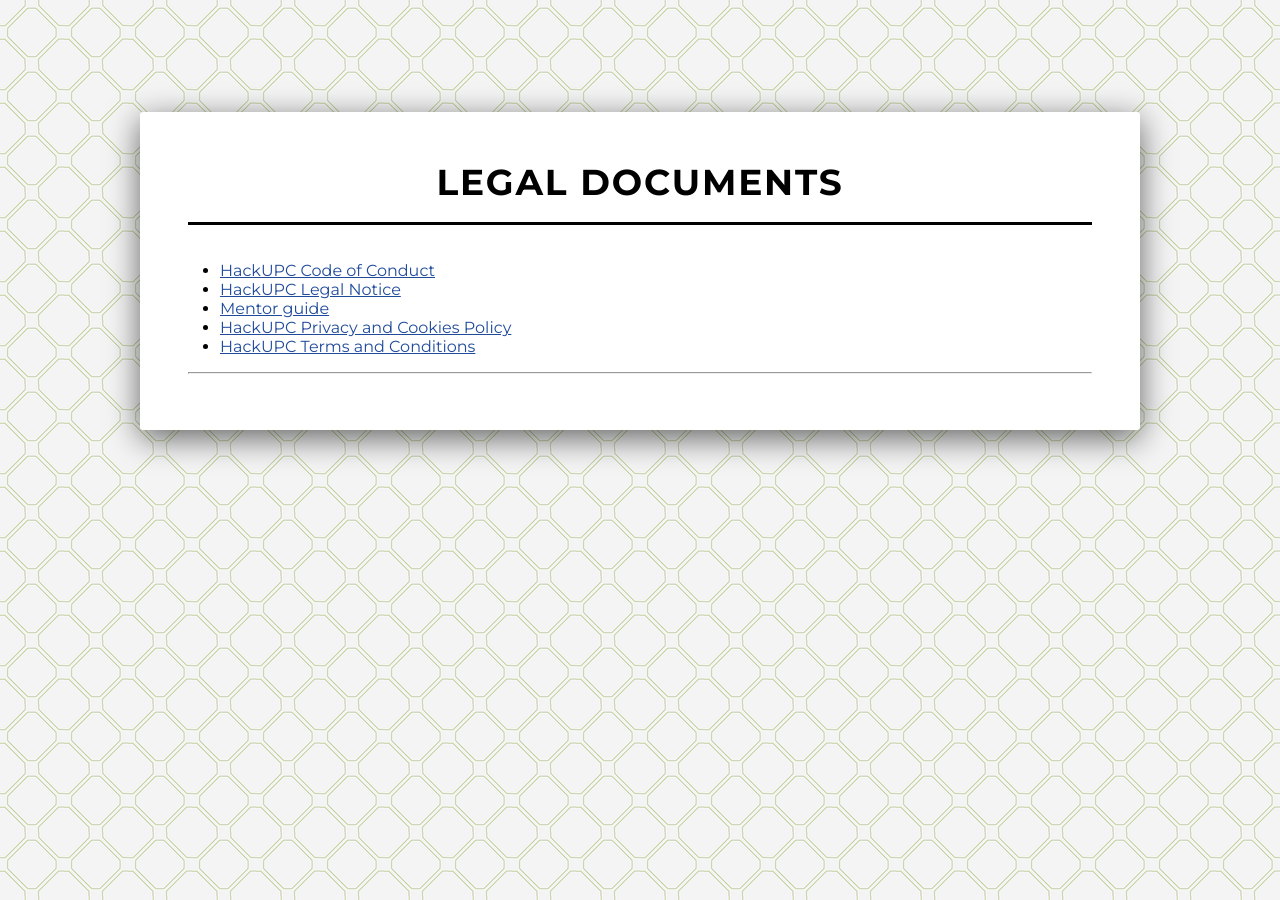
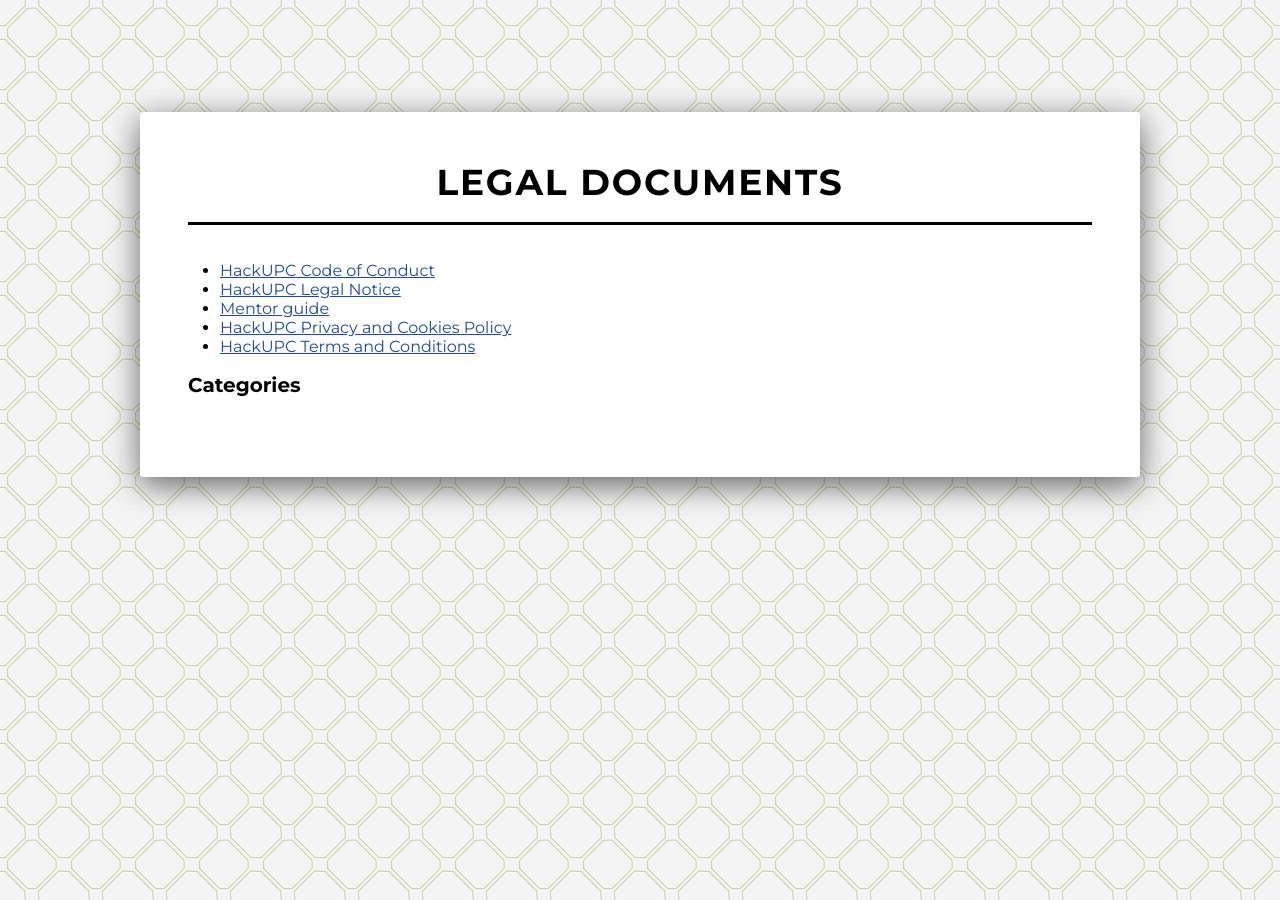
Before and after one commit to hackupc/legal-page, a Jekyll site: the page built from index.html, in a window 1280 px wide. Built offline with Jekyll 4.4.1, drawn with Linux system fonts in a browser that asks for light colours.

Commit message:
categories

```diff
--- a/index.html
+++ b/index.html
@@ -13,26 +13,33 @@
   {% endfor %}
 </ul>
 
-<div class="tags-expo">
-  <div class="tags-expo-list">
-    {% for tag in site.categories %}
-    <a href="#{{ tag[0] | slugify }}" class="post-tag">{{ tag[0] }}</a>
+<h2>Categories</h2>
+<ul>
+{% assign categories_list = site.categories %}
+  {% if categories_list.first[0] == null %}
+    {% for category in categories_list %}
+      <li><a href="#{{ category | downcase | downcase | url_escape | strip | replace: ' ', '-' }}">{{ category | camelcase }} ({{ site.tags[category].size }})</a></li>
     {% endfor %}
-  </div>
-  <hr/>
-  <div class="tags-expo-section">
-    {% for tag in site.categories %}
-    <h2 id="{{ tag[0] | slugify }}">{{ tag | first }}</h2>
-    <ul class="tags-expo-posts">
-      {% for post in tag[1] %}
-        <a class="post-title" href="{{ site.baseurl }}{{ post.url }}">
-      <li>
-        {{ post.title }}
-      <small class="post-date">{{ post.date | date_to_string }}</small>
-      </li>
-      </a>
-      {% endfor %}
-    </ul>
+  {% else %}
+    {% for category in categories_list %}
+      <li><a href="#{{ category[0] | downcase | url_escape | strip | replace: ' ', '-' }}">{{ category[0] | camelcase }} ({{ category[1].size }})</a></li>
     {% endfor %}
-  </div>
-</div>
+  {% endif %}
+{% assign categories_list = nil %}
+</ul>
+
+{% for category in site.categories %}
+  <h3 id="{{ category[0] | downcase | url_escape | strip | replace: ' ', '-' }}">{{ category[0] | camelcase }}</h3>
+  <ul>
+    {% assign pages_list = category[1] %}
+    {% for post in pages_list %}
+      {% if post.title != null %}
+      {% if group == null or group == post.group %}
+      <li><a href="{{ site.url }}{{ post.url }}">{{ post.title }} <time datetime="{{ post.date | date_to_xmlschema }}" itemprop="datePublished">{{ post.date | date: "%B %d, %Y" }}</time></a></li>
+      {% endif %}
+      {% endif %}
+    {% endfor %}
+    {% assign pages_list = nil %}
+    {% assign group = nil %}
+  </ul>
+{% endfor %}
```
